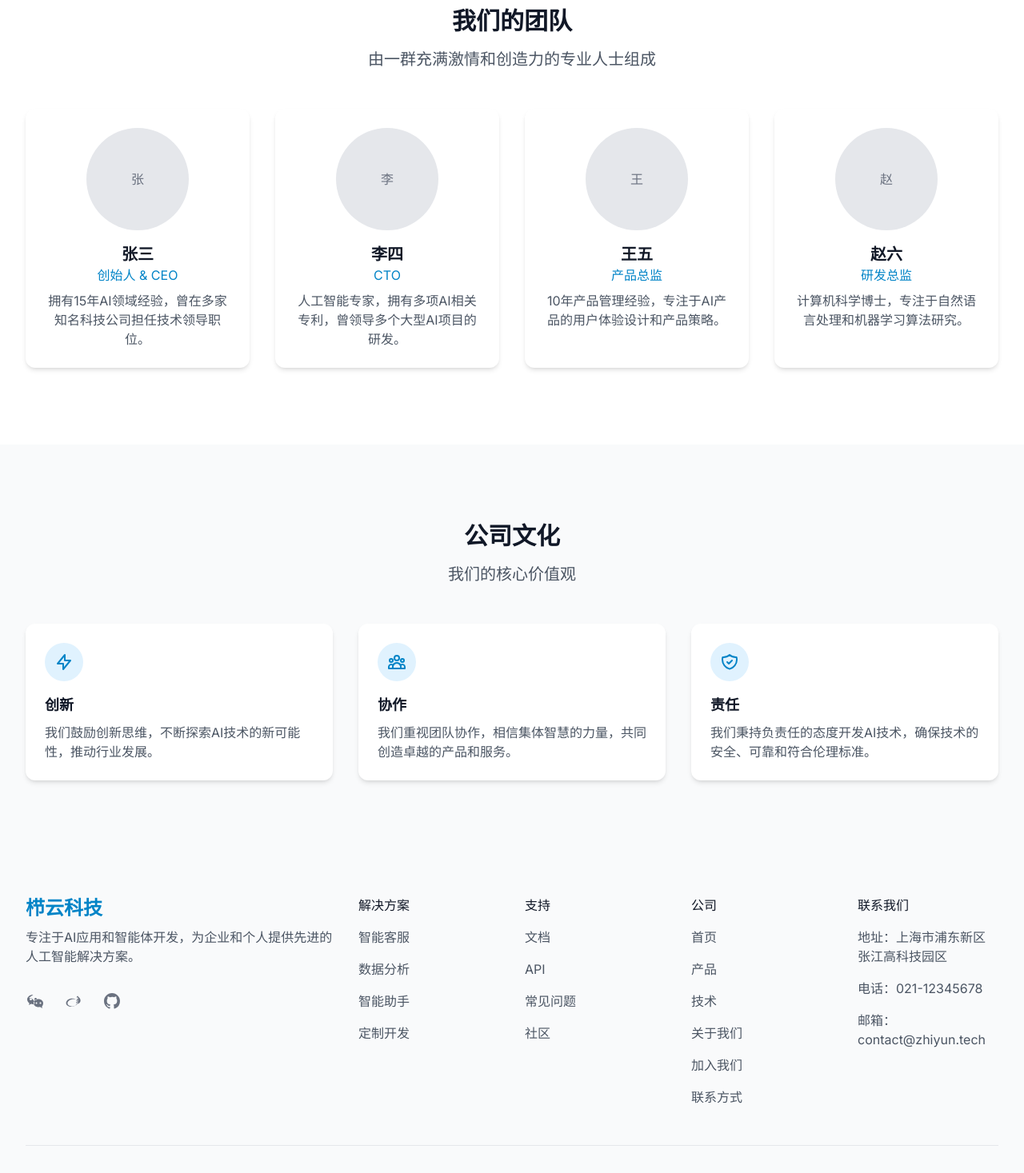
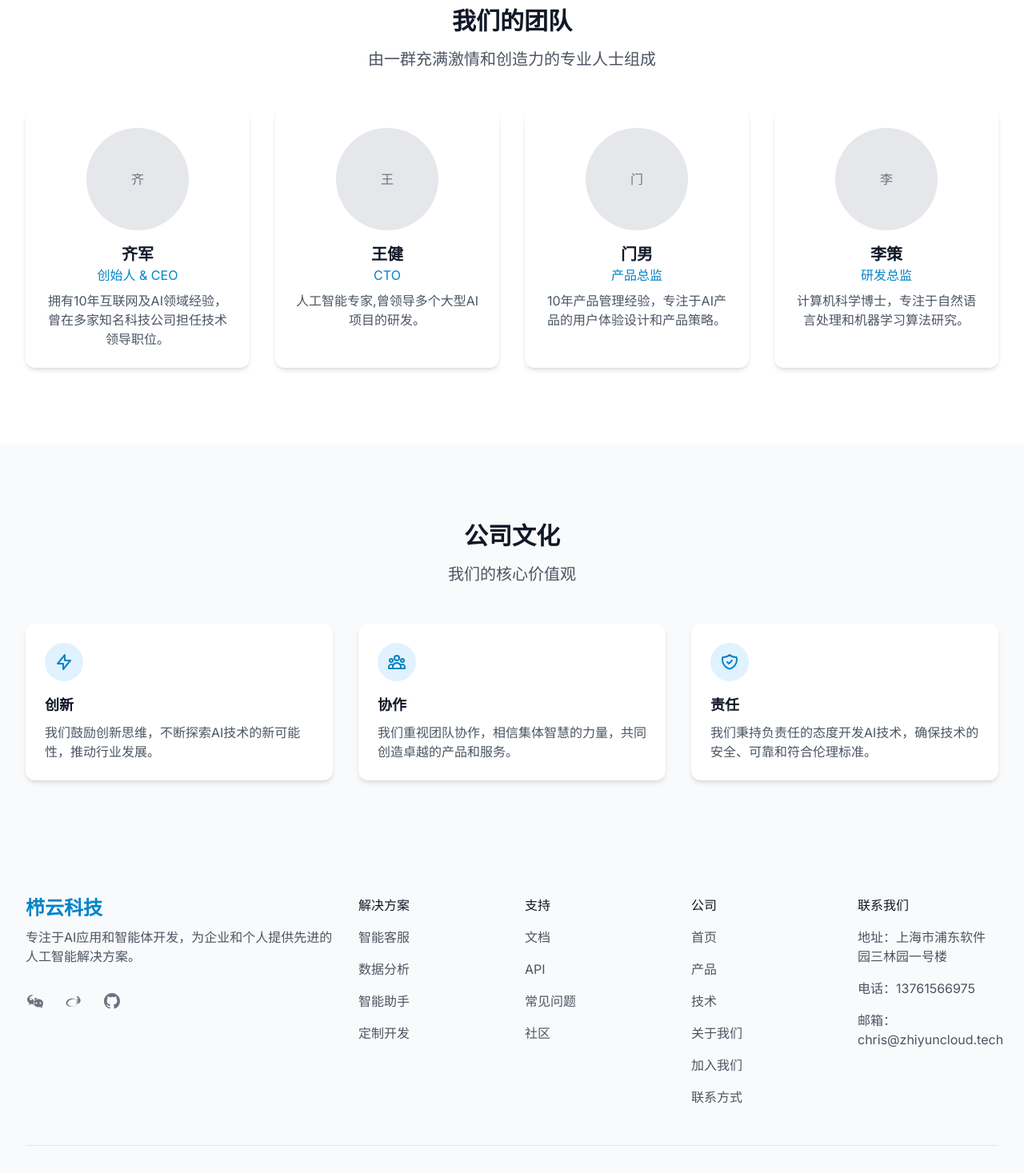
Before and after one commit to fengfxf/zhiyun-tech-website, a Next.js app: page /about in a window 1280 px wide. Shown: the part 1440-2907 px from the top of the page at 80% size. Built offline with nearby package versions, Linux system fonts and the light colour scheme.

Commit message:
修改公司介绍

```diff
--- a/app/about/page.tsx
+++ b/app/about/page.tsx
@@ -3,25 +3,25 @@ import Footer from '../../components/Footer';
 
 const teamMembers = [
   {
-    name: '张三',
+    name: '齐军',
     role: '创始人 & CEO',
-    bio: '拥有15年AI领域经验，曾在多家知名科技公司担任技术领导职位。',
+    bio: '拥有10年互联网及AI领域经验，曾在多家知名科技公司担任技术领导职位。',
     image: '/images/team-member-1.jpg',
   },
   {
-    name: '李四',
+    name: '王健',
     role: 'CTO',
-    bio: '人工智能专家，拥有多项AI相关专利，曾领导多个大型AI项目的研发。',
+    bio: '人工智能专家,曾领导多个大型AI项目的研发。',
     image: '/images/team-member-2.jpg',
   },
   {
-    name: '王五',
+    name: '门男',
     role: '产品总监',
     bio: '10年产品管理经验，专注于AI产品的用户体验设计和产品策略。',
     image: '/images/team-member-3.jpg',
   },
   {
-    name: '赵六',
+    name: '李策',
     role: '研发总监',
     bio: '计算机科学博士，专注于自然语言处理和机器学习算法研究。',
     image: '/images/team-member-4.jpg',
--- a/app/layout.tsx
+++ b/app/layout.tsx
@@ -11,8 +11,8 @@ const inter = Inter({
 });
 
 export const metadata: Metadata = {
-  title: '上海栉云科技有限公司 - AI应用与智能体开发',
-  description: '上海栉云科技有限公司专注于AI应用和智能体开发，为企业和个人提供先进的人工智能解决方案。',
+  title: '栉云科技 - AI应用与智能体开发',
+  description: '栉云科技专注于AI应用和智能体开发，为企业和个人提供先进的人工智能解决方案。',
   keywords: 'AI, 人工智能, 智能体, 上海栉云科技, 栉云科技, AI应用开发',
 };
 
--- a/app/products/page.tsx
+++ b/app/products/page.tsx
@@ -4,7 +4,7 @@ import { motion } from 'framer-motion';
 
 const products = [
   {
-    name: 'ZhiAgent',
+    name: 'Agent',
     description: '智能体平台，能够自主完成复杂任务，提高工作效率。',
     features: [
       '自然语言理解',
@@ -17,7 +17,7 @@ const products = [
     image: '/images/product-zhiagent.jpg',
   },
   {
-    name: 'ZhiAssist',
+    name: 'Assist',
     description: '智能助手，为企业和个人提供全方位的智能服务。',
     features: [
       '个性化推荐',
@@ -30,7 +30,7 @@ const products = [
     image: '/images/product-zhiassist.jpg',
   },
   {
-    name: 'ZhiInsight',
+    name: 'Insight',
     description: '数据分析平台，从海量数据中挖掘有价值的信息和洞察。',
     features: [
       '数据可视化',
--- a/components/Footer.tsx
+++ b/components/Footer.tsx
@@ -149,13 +149,13 @@ export default function Footer() {
                 <h3 className="text-base font-medium text-gray-900 dark:text-white">联系我们</h3>
                 <ul className="mt-4 space-y-4">
                   <li className="text-base text-gray-600 dark:text-gray-300">
-                    <span className="font-medium">地址：</span>上海市浦东新区张江高科技园区
+                    <span className="font-medium">地址：</span>上海市浦东软件园三林园一号楼
                   </li>
                   <li className="text-base text-gray-600 dark:text-gray-300">
-                    <span className="font-medium">电话：</span>021-12345678
+                    <span className="font-medium">电话：</span>13761566975
                   </li>
                   <li className="text-base text-gray-600 dark:text-gray-300">
-                    <span className="font-medium">邮箱：</span>contact@zhiyun.tech
+                    <span className="font-medium">邮箱：</span>chris@zhiyuncloud.tech
                   </li>
                 </ul>
               </div>
--- a/locales/index.ts
+++ b/locales/index.ts
@@ -116,11 +116,11 @@ export const translations: Translations = {
       subtitle: '无论您有任何问题或需求，我们都随时准备为您提供帮助和支持',
       info: '联系信息',
       address: '地址',
-      addressValue: '上海市浦东新区张江高科技园区',
+      addressValue: '上海市浦东软件园三林园一号楼',
       phone: '电话',
-      phoneValue: '021-12345678',
+      phoneValue: '13761566975',
       email: '邮箱',
-      emailValue: 'contact@zhiyun.tech',
+      emailValue: 'chris@zhiyuncloud.tech',
       followUs: '关注我们',
       name: '姓名',
       company: '公司',
```
Also changed, not shown: components/AdminNavbar.tsx (+7 -2 lines), supabase/README.md.
